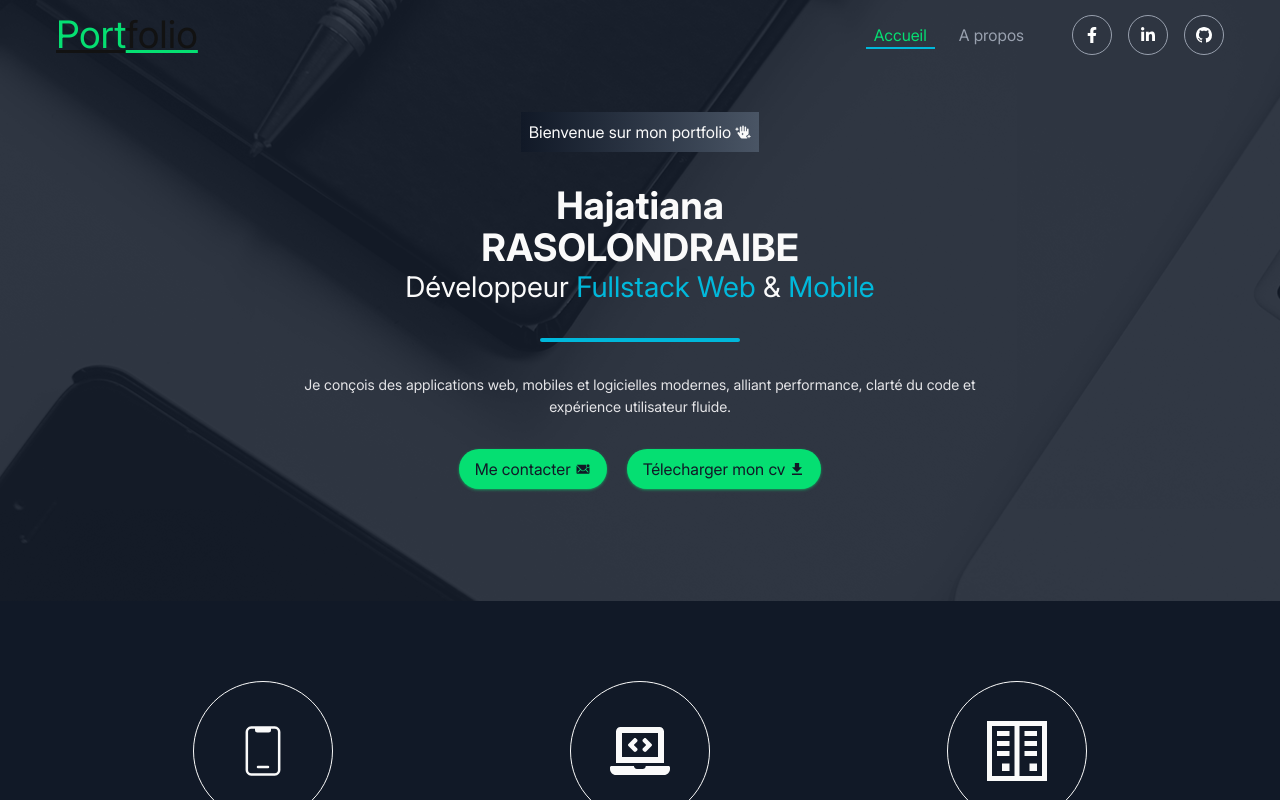
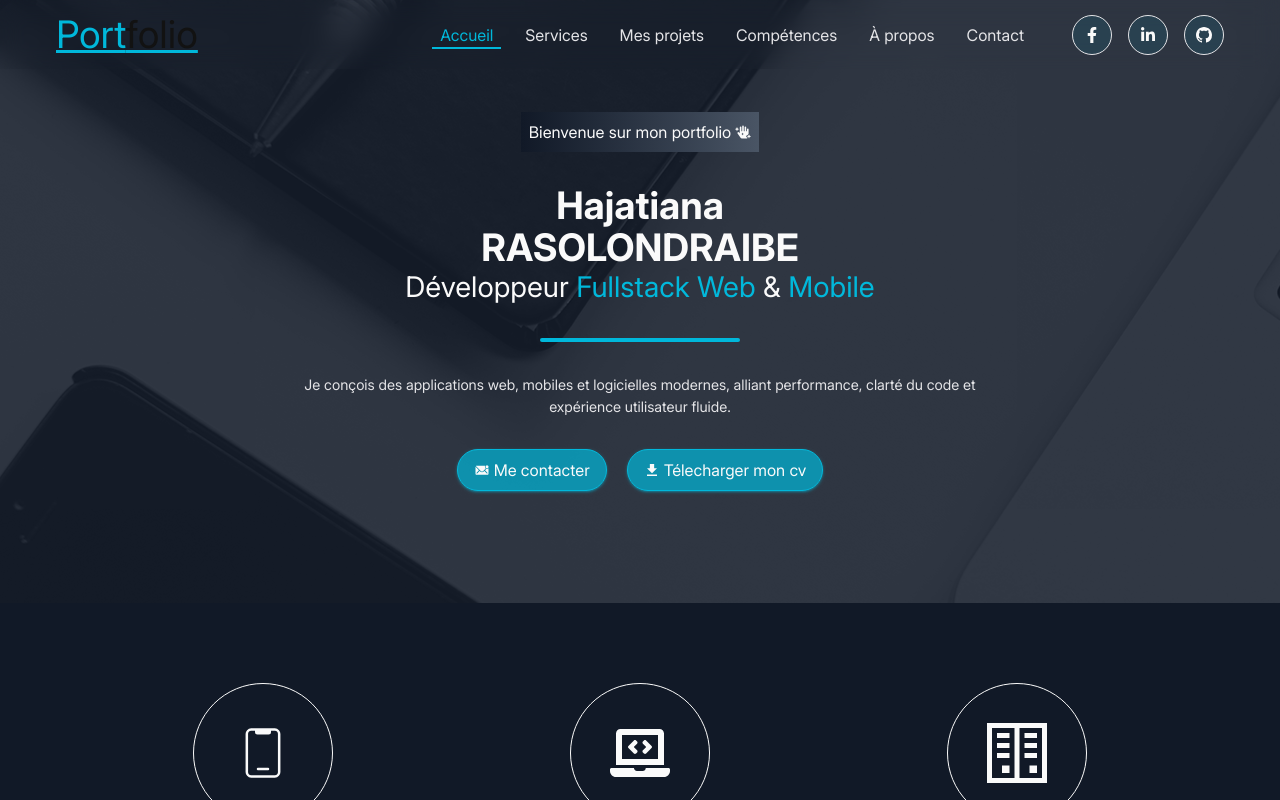
Before and after one commit to Hajatiana-0407/Portfolio-hajatiana, a React (Vite) app: page / in a window 1280 px wide. Built offline with nearby package versions, Linux system fonts and the light colour scheme.

Commit message:
Modification on components

```diff
--- a/src/Components/Button.jsx
+++ b/src/Components/Button.jsx
@@ -1,6 +1,6 @@
 import React from 'react'
 
-const Button = ({ label = 'Btn label', icon, type = 'link', href = '' }) => {
+const Button = ({ label = '', icon, type = 'link', href = '#', iscolored = false }) => {
     let isLink = false;
     if (type === 'link') {
         isLink = true;
@@ -9,16 +9,16 @@ const Button = ({ label = 'Btn label', icon, type = 'link', href = '' }) => {
         <>
             {isLink && <a
                 href={href}
-                className='bg-green-400 w-[max-content] rounded-full flex items-center justify-center gap-1 py-2 px-4 text-md text-background cursor-pointer shadow shadow-green-400/50'>
-                <span>{label} </span>
+                className={`${iscolored ? 'bg-theme/70 border border-theme hover:bg-theme/80 active:ring-offset-2 active:ring-theme' : 'bg-theme/10 border border-primary shadow-md text-primary'}  w-[max-content] rounded-full flex items-center justify-center gap-1 py-2 px-4 text-md  cursor-pointer shadow shadow-theme/50  hover:scale-105 transition-all duration-200`}>
                 {icon}
+                {label !== '' && <span>{label} </span>}
             </a>}
             {!isLink &&
                 <button
                     type={type}
-                    className='bg-green-400 w-[max-content] rounded-full flex items-center justify-center gap-1 py-2 px-4 text-md text-background cursor-pointer shadow shadow-green-400/50'>
-                    <span>{label} </span>
+                    className={`${iscolored ? 'bg-theme/70 border border-theme hover:bg-theme/80 active:ring-offset-2 active:ring-theme' : 'bg-theme/10 border border-primary shadow-md text-primary'}  w-[max-content] rounded-full flex items-center justify-center gap-1 py-2 px-4 text-md  cursor-pointer shadow shadow-theme/50  hover:scale-105 transition-all duration-200`}>
                     {icon}
+                    {label !== '' && <span>{label} </span>}
                 </button>
             }
         </>
--- /dev/null
+++ b/src/Components/Footer.jsx
@@ -0,0 +1,15 @@
+import React from 'react'
+
+const Footer = () => {
+    return (
+        <div className='w-full bg-background'>
+            <div className='bg-secondary/5 w-full'>
+                <div className='__container  py-5 text-center text-secondary text-base'>
+                    <p> &copy; 2025 Rasolondraibe Hajatiana -- Codé avec ❤️ et beaucoup de ☕️.</p>
+                </div>
+            </div>
+        </div>
+    )
+}
+
+export default Footer
--- a/src/Components/Links.jsx
+++ b/src/Components/Links.jsx
@@ -1,14 +1,19 @@
 import React from 'react'
-import { motion } from 'motion/react'
 import { FaFacebookF, FaLinkedinIn } from 'react-icons/fa'
 import { BsGithub } from 'react-icons/bs'
-const Links = () => {
-    const NavIconClassName = 'flex justify-center items-center w-[40px] h-[40px] rounded-full border-1 border-gray-400 relative hover:text-[#121212] hover:text-[#121212] hover:bg-white transition ease-in hover:border-0'
+const Links = ({ size ='md'}) => {
+
     return (
         <>
-            <motion.a whileTap={{ scale: 0.8 }} href="#" className={NavIconClassName}><FaFacebookF /></motion.a>
-            <motion.a whileTap={{ scale: 0.8 }} href="#" className={NavIconClassName}><FaLinkedinIn /></motion.a>
-            <motion.a whileTap={{ scale: 0.8 }} href="#" className={NavIconClassName}><BsGithub /></motion.a>
+            <a href="https://www.facebook.com/nathiyh.jah"
+                target='_blank'
+                className={`text-primary flex justify-center items-center bg-theme/10 shadow-theme ${ size === 'xl' ? 'w-12 h-12' : 'w-10 h-10'}  rounded-full border-1 border-secondary relative hover:text-background hover:bg-primary hover:shadow-md  transition ease-in hover:border-0`}><FaFacebookF /></a>
+            <a href="https://www.linkedin.com/in/hajatiana-rasolondraibe"
+                target='_blank'
+                className={`text-primary flex justify-center items-center bg-theme/10 shadow-theme ${ size === 'xl' ? 'w-12 h-12' : 'w-10 h-10'}  rounded-full border-1 border-secondary relative hover:text-background hover:bg-primary hover:shadow-md  transition ease-in hover:border-0`}><FaLinkedinIn /></a>
+            <a href="https://github.com/Hajatiana-0407"
+                target='_blank'
+                className={`text-primary flex justify-center items-center bg-theme/10 shadow-theme ${ size === 'xl' ? 'w-12 h-12' : 'w-10 h-10'}  rounded-full border-1 border-secondary relative hover:text-background hover:bg-primary hover:shadow-md  transition ease-in hover:border-0`}><BsGithub /></a>
         </>
     )
 }
--- a/src/Components/NavBar.jsx
+++ b/src/Components/NavBar.jsx
@@ -1,19 +1,12 @@
 import React, { useEffect, useState } from 'react'
-import { FaCaretRight, FaFacebookF, FaLinkedinIn } from 'react-icons/fa'
+import {  FaCaretRight } from 'react-icons/fa'
 import { motion } from 'motion/react'
 import { useAppContext } from '../context/AppContext'
 import { CgMenuRightAlt } from 'react-icons/cg'
-import { BsGithub } from 'react-icons/bs'
 import Links from './Links'
 
 const NavBar = () => {
-    const NavIconClassName = '__icon_navigation flex justify-center items-center w-[40px] h-[40px] rounded-full border-1 border-gray-400 relative hover:text-[#121212]'
     const [isScrolled, setIsScrolled] = useState(false);
-
-
-    const { activeOnglet, setActiveOnglet } = useAppContext();
-
-
     useEffect(() => {
         const handleScrolle = () => {
             const y = window.scrollY;
@@ -40,7 +33,7 @@ const NavBar = () => {
     useEffect(() => {
         const handleResize = () => {
             const size = window.innerWidth;
-            if (size > 600) {
+            if (size > 1044) {
                 setIsMobile(false)
             } else {
                 setIsMobile(true);
@@ -59,10 +52,11 @@ const NavBar = () => {
 
 
     return (
-        <div className={`fixed z-50 to-0% w-full py-3  text-white `}>
-            <div className='__container flex items-center font-normal'>
-                <a href={'#home'}>
-                    <h2 className='text-3xl'><span className={`text-green-400 underline  ${isScrolled ? 'decoration-white' : 'decoration-[#121212]'} dark:decoration-white `}>Port</span><span className={`underline  decoration-green-400 ${isScrolled ? '' : 'text-[#121212]'} dark:text-white `}>folio</span> </h2>
+        <>
+            <div className={`fixed left-0 z-40 right-0  py-3  backdrop-blur-md bg-backgroud-transparent`}>
+                <div className='__container flex items-center font-normal font-heading'>
+                    <a href={'#accueil'}>
+                        <h1 className='text-3xl'><span className={`text-theme underline dark:decoration-primary `}>Port</span><span className={`underline  decoration-theme ${isScrolled ? '' : 'text-[#121212]'} dark:text-primary `}>folio</span> </h1>
                     </a>
                     {!isMobile ?
                         <NavDescTop isScrolled={isScrolled} />
@@ -71,6 +65,12 @@ const NavBar = () => {
                     }
                 </div>
             </div>
+
+        </>
+
+
+
+
     )
 }
 
@@ -78,7 +78,7 @@ const NavBar = () => {
 const NavDescTop = ({ isScrolled }) => {
     return (
         <nav className='ms-auto flex'>
-            <NavBarLink />
+            <NavBarLink className='flex items-center gap-4 text-secondary' />
             <div className='ml-10 flex items-center gap-4'>
                 <Links />
             </div>
@@ -87,36 +87,35 @@ const NavDescTop = ({ isScrolled }) => {
 }
 const NavMobile = ({ isScrolled }) => {
 
-
-
-
     const [showMenu, setShowMenu] = useState(false);
     const toggleMenu = () => {
         setShowMenu(v => !v);
     }
 
     const variantMenu = {
-        'hidden': { x: 400 },
+        'hidden': { x: 0 },
         'visible': {
-            x: 0
+            x: -240
         }
     }
     return (
         <nav className='ms-auto'>
-            <button type='button' onClick={toggleMenu} className='flex items-center cursor-pointer'>
+            <button type='button' onClick={toggleMenu}  className='flex text-primary items-center cursor-pointer'>
                 <CgMenuRightAlt size={30} />
             </button>
             <motion.div
                 variants={variantMenu}
-                className='bg-[#121212f1] absolute top-0 right-0   h-screen shadow-lg shadow-green-900 p-10'
-                initial={showMenu ? 'hidden' : 'visible'}
+                className='bg-[#121212f1] absolute top-0 -right-60   h-screen shadow-lg shadow-theme/80 p-10'
+                initial={ 'hidden'}
                 animate={showMenu ? 'visible' : 'hidden'}
             >
-                <button className='absolute text-white top-1 left-0.5 cursor-pointer' onClick={toggleMenu}>
+                <button className='absolute text-primary top-1 left-0.5 cursor-pointer' onClick={toggleMenu}>
                     <FaCaretRight size={25} />
                 </button>
-                <NavBarLink />
-                <nav className='mt-10 flex items-center gap-4'>
+                <nav className='text-secondary'>
+                    <NavBarLink className='flex flex-col items-center justify-center gap-3' onClick={() => { setShowMenu(false) }}  />
+                </nav>
+                <nav className='mt-10 flex items-center  gap-4'>
                     <Links />
                 </nav>
             </motion.div>
@@ -126,27 +125,32 @@ const NavMobile = ({ isScrolled }) => {
 }
 
 
-const NavBarLink = () => {
+const NavBarLink = ({ className = '' , onClick=() => {} }) => {
     const { activeOnglet, setActiveOnglet } = useAppContext();
 
     return (
-        <ul className='flex items-center gap-4 text-gray-400'>
-            <li className='' onClick={() => setActiveOnglet('accueil')}>
+        <ul className={className}>
+            {[
+                { id: 'accueil', label: 'Accueil' },
+                { id: 'services', label: 'Services' },
+                { id: 'projets', label: 'Mes projets' },
+                { id: 'competences', label: 'Compétences' },
+                { id: 'a-propos', label: 'À propos' },
+                { id: 'contact', label: 'Contact' },
+            ].map(({ id, label }) => (
+                <li key={id}>
                     <a
-                    href="#accueil"
-                    className={`relative link-underline py-1 px-2 ${activeOnglet === 'accueil' ? 'text-green-400 link-underline-active' : 'hover:text-gray-50'}`}
+                        href={`#${id}`}
+                        onClick={() => {setActiveOnglet(id) ; onClick()} }
+                        className={`relative link-underline py-1 px-2 ${activeOnglet === id
+                            ? 'text-theme link-underline-active'
+                            : 'hover:text-primary'
+                            }`}
                     >
-                    Accueil
+                        {label}
                     </a>
                 </li>
-            <li className='' onClick={() => setActiveOnglet('a-propos')}>
-                <a
-                    href="#a-propos"
-                    className={`relative link-underline py-1 px-2 ${activeOnglet === 'a-propos' ? 'text-green-400 link-underline-active' : 'hover:text-gray-50'}`}
-                >
-                    A propos
-                </a>
-            </li>
+            ))}
         </ul>
 
     )
--- a/src/Components/Title.jsx
+++ b/src/Components/Title.jsx
@@ -1,19 +1,18 @@
 import React from 'react'
 
-const Title = ({ title = 'My Title'}) => {
-    const titleTab = title.split(' ' , 2 )
+const Title = ({ title = 'My Title', description = 'Petite description du titre' }) => {
   return (
-    <div className='w-full font-heading text-2xl'>
-        <div className='__container flex justify-center items-center'>
-            <div className='py-2 px-10 w-[max-content] text-white '>
-                    <h2>
-                        { titleTab[0] && titleTab[0] }
-                        {' '}
-                        <span className='text-green-400'>{ titleTab[1] && titleTab[1] }</span>
-                        </h2>
-                    <div className='w-1/2 p-1 mt-1 rounded bg-green-400 mx-auto '></div>
-            </div>
+    <div className='w-full font-heading  py-10'>
+      <div className='__container flex flex-col gap-5  justify-center items-center'>
+        <div className='py-2 px-10 w-[max-content] text-theme font-bold  '>
+          <h2 className='text-3xl'>{title}
+          </h2>
+          <div className='w-1/2 p-[2px] mt-1 mx-auto rounded-full bg-linear-to-r from-theme to-primary '></div>
         </div>
+        <div className='text-secondary text-xl'>
+          <p className='text-center'>{description}</p>
+        </div>
+      </div>
     </div>
   )
 }
```
Lines whose indentation alone changed are shown as unchanged.
